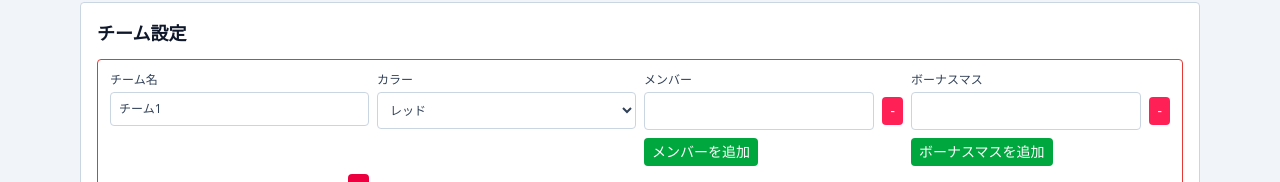
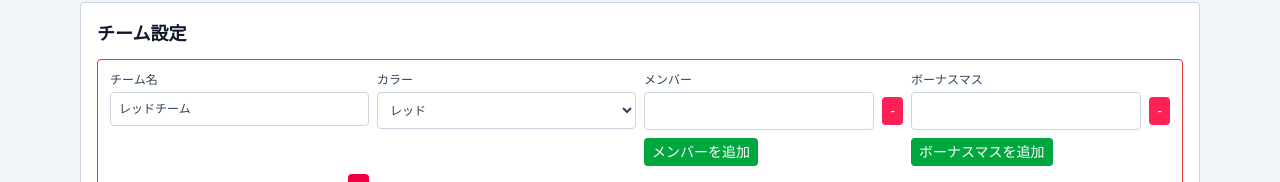
Before and after one commit to Shimizu-Kanta/Attack1025, a React (Vite) app: page / in a window 1280 px wide. Shown: the part 561-743 px from the top of the page. Built offline with nearby package versions, Linux system fonts and the light colour scheme.

Commit message:
チーム名命名ルールの変更

```diff
--- a/src/pages/StartPage.tsx
+++ b/src/pages/StartPage.tsx
@@ -14,12 +14,18 @@ type TeamForm = {
 
 // board size can be any integer between 5 and 32
 
+const getDefaultTeamName = (colorName: string) => `${colorName}チーム`
+
 const createTeamDefaults = (count: number): TeamForm[] =>
-  Array.from({ length: count }).map((_, i) => ({
-    name: `チーム${i + 1}`,
-    color: TEAM_COLOR_PRESETS[i % TEAM_COLOR_PRESETS.length].color,
-    playersRaw: '',
-  }))
+  Array.from({ length: count }).map((_, i) => {
+    const preset = TEAM_COLOR_PRESETS[i % TEAM_COLOR_PRESETS.length]
+
+    return {
+      name: getDefaultTeamName(preset.name),
+      color: preset.color,
+      playersRaw: '',
+    }
+  })
 
 export const StartPage = () => {
   const navigate = useNavigate()
@@ -77,11 +83,13 @@ export const StartPage = () => {
   const addTeam = () => {
     setTeams((prev) => {
       const idx = prev.length
+      const preset = TEAM_COLOR_PRESETS[idx % TEAM_COLOR_PRESETS.length]
+
       return [
         ...prev,
         {
-          name: `チーム${idx + 1}`,
-          color: TEAM_COLOR_PRESETS[idx % TEAM_COLOR_PRESETS.length].color,
+          name: getDefaultTeamName(preset.name),
+          color: preset.color,
           playersRaw: '',
         },
       ]
@@ -355,7 +363,17 @@ export const StartPage = () => {
                   <select
                     className="mt-1 w-full rounded border border-slate-300 p-2"
                     value={team.color}
-                    onChange={(e) => updateTeam(i, { color: e.target.value })}
+                    onChange={(e) => {
+                      const selectedColor = e.target.value
+                      const selextedPreset = TEAM_COLOR_PRESETS.find(
+                        (preset) => preset.color === selectedColor,
+                      )
+
+                      updateTeam(i, {
+                        color: selectedColor,
+                        name: selextedPreset ? getDefaultTeamName(selextedPreset.name) : team.name,
+                      })
+                    }}
                   >
                     {TEAM_COLOR_PRESETS.map((preset) => (
                       <option key={preset.color} value={preset.color}>
```
